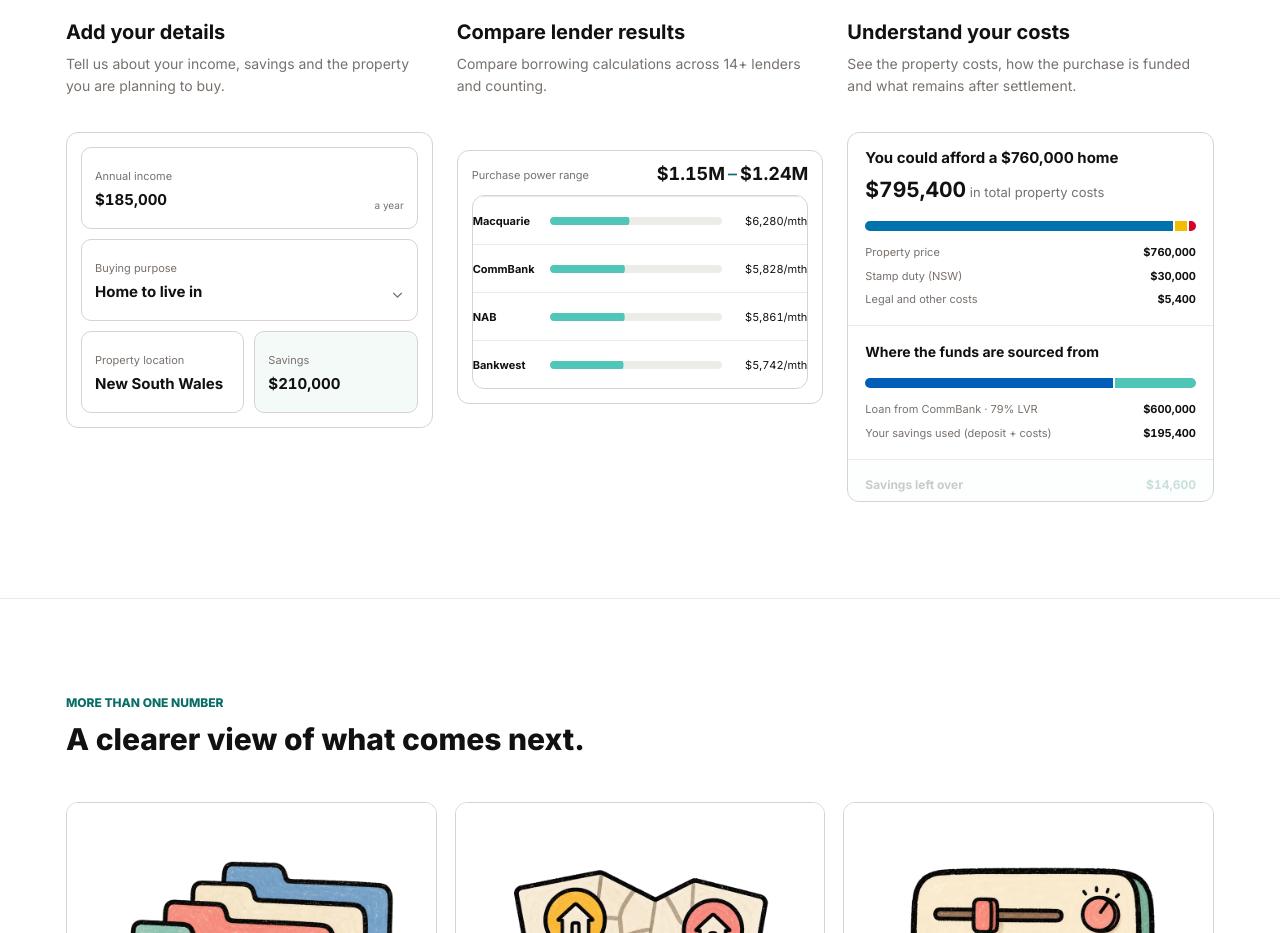
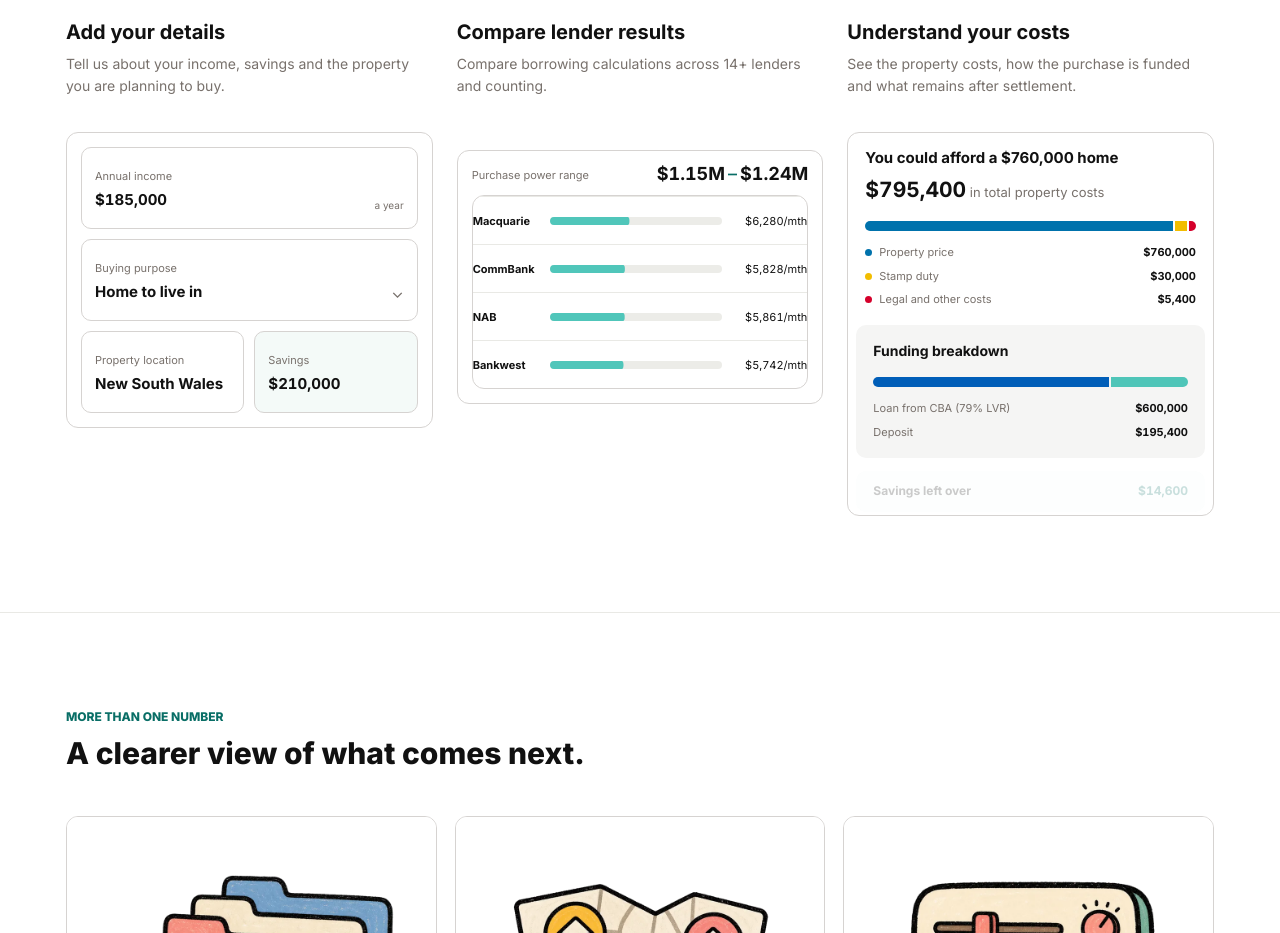
Before and after one commit to grosstoad/fi-design-ideas, a React (Vite) app: page /landing-b in a window 1280 px wide. Shown: the part 1400-2333 px from the top of the page. Built offline with nearby package versions, Linux system fonts and the light colour scheme; a web font is replaced by a local one.

Commit message:
Refine landing B funding breakdown

```diff
--- a/src/landing-b.css
+++ b/src/landing-b.css
@@ -1240,7 +1240,12 @@
 
 .lpb-funds-zone {
   padding: 24px;
-  border-bottom: 1px solid var(--lpb-line-soft);
+}
+
+.lpb-funds-funding {
+  margin: 0 8px 8px;
+  border-radius: 10px;
+  background: #f5f5f4;
 }
 
 .lpb-funds-zone h3 {
@@ -1298,8 +1303,23 @@
   white-space: nowrap;
 }
 
+.lpb-funds-legend {
+  display: inline-flex;
+  align-items: center;
+  gap: 7px;
+}
+
+.lpb-funds-legend i {
+  width: 7px;
+  height: 7px;
+  flex: 0 0 7px;
+  border-radius: 50%;
+}
+
 .lpb-funds-verdict {
+  margin: 0 8px 8px;
   padding: 15px 24px;
+  border-radius: 10px;
   background: #f4faf8;
   color: var(--lpb-ink);
   font-weight: 700;
--- a/src/pages/LandingBRangePage.jsx
+++ b/src/pages/LandingBRangePage.jsx
@@ -409,20 +409,20 @@ export function FundsCard({ compact = false, purpose = WORKED_EXAMPLE.purpose, p
           <span style={{ flexGrow: WORKED_EXAMPLE.legalAndOtherCosts, background: "#d5002b" }} />
         </div>
         <ul className="lpb-funds-list">
-          <li><span>Property price</span><strong className="lpb-num">{fmtMoney(WORKED_EXAMPLE.propertyPrice)}</strong></li>
-          <li><span>Stamp duty (NSW)</span><strong className="lpb-num">{fmtMoney(WORKED_EXAMPLE.stampDuty)}</strong></li>
-          <li><span>Legal and other costs</span><strong className="lpb-num">{fmtMoney(WORKED_EXAMPLE.legalAndOtherCosts)}</strong></li>
+          <li><span className="lpb-funds-legend"><i style={{ background: "#0072ac" }} aria-hidden="true" />Property price</span><strong className="lpb-num">{fmtMoney(WORKED_EXAMPLE.propertyPrice)}</strong></li>
+          <li><span className="lpb-funds-legend"><i style={{ background: "#f2bd00" }} aria-hidden="true" />Stamp duty</span><strong className="lpb-num">{fmtMoney(WORKED_EXAMPLE.stampDuty)}</strong></li>
+          <li><span className="lpb-funds-legend"><i style={{ background: "#d5002b" }} aria-hidden="true" />Legal and other costs</span><strong className="lpb-num">{fmtMoney(WORKED_EXAMPLE.legalAndOtherCosts)}</strong></li>
         </ul>
       </div>
       <div className="lpb-funds-zone lpb-funds-funding">
-        <h4>Where the funds are sourced from</h4>
+        <h4>Funding breakdown</h4>
         <div className="lpb-segmented-bar" aria-hidden="true">
           <span style={{ flexGrow: WORKED_EXAMPLE.loan, background: "#005eb8" }} />
           <span style={{ flexGrow: summary.savingsUsed, background: "#4fc5b8" }} />
         </div>
         <ul className="lpb-funds-list">
-          <li><span>Loan from {WORKED_EXAMPLE.lender} · {Math.round(summary.lvr)}% LVR</span><strong className="lpb-num">{fmtMoney(WORKED_EXAMPLE.loan)}</strong></li>
-          <li><span>Your savings used (deposit + costs)</span><strong className="lpb-num">{fmtMoney(summary.savingsUsed)}</strong></li>
+          <li><span>Loan from {WORKED_EXAMPLE.lender} ({Math.round(summary.lvr)}% LVR)</span><strong className="lpb-num">{fmtMoney(WORKED_EXAMPLE.loan)}</strong></li>
+          <li><span>Deposit</span><strong className="lpb-num">{fmtMoney(summary.savingsUsed)}</strong></li>
         </ul>
       </div>
       <div className="lpb-funds-verdict">
--- a/src/pages/landing-b/model.js
+++ b/src/pages/landing-b/model.js
@@ -88,7 +88,7 @@ export function barRatio(maxPropertyPrice) {
 
 export const WORKED_EXAMPLE = {
   purpose: "owner-occupier",
-  lender: "CommBank",
+  lender: "CBA",
   propertyPrice: 760000,
   stampDuty: 30000,
   legalAndOtherCosts: 5400,
```
Also changed, not shown: 2 other files (tests, documents, lock files or other folders).
